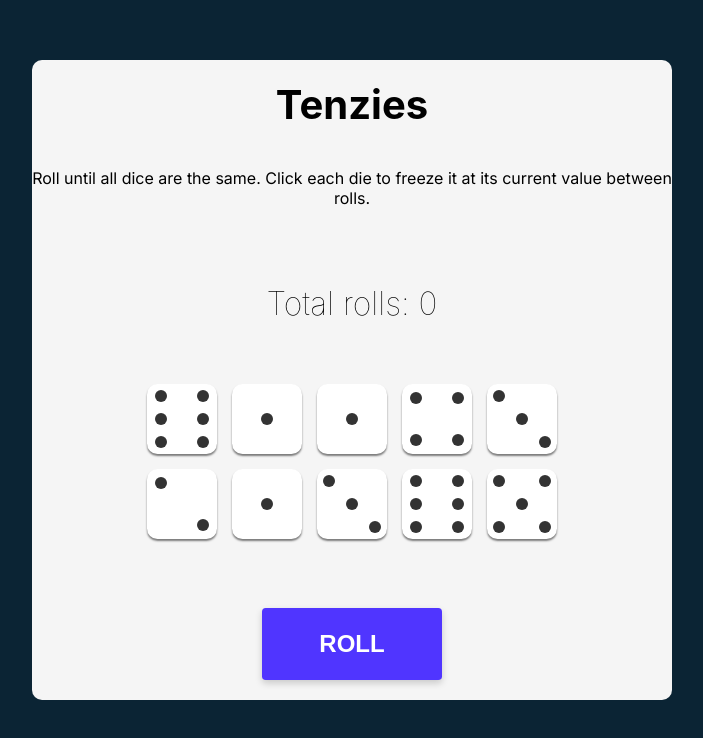
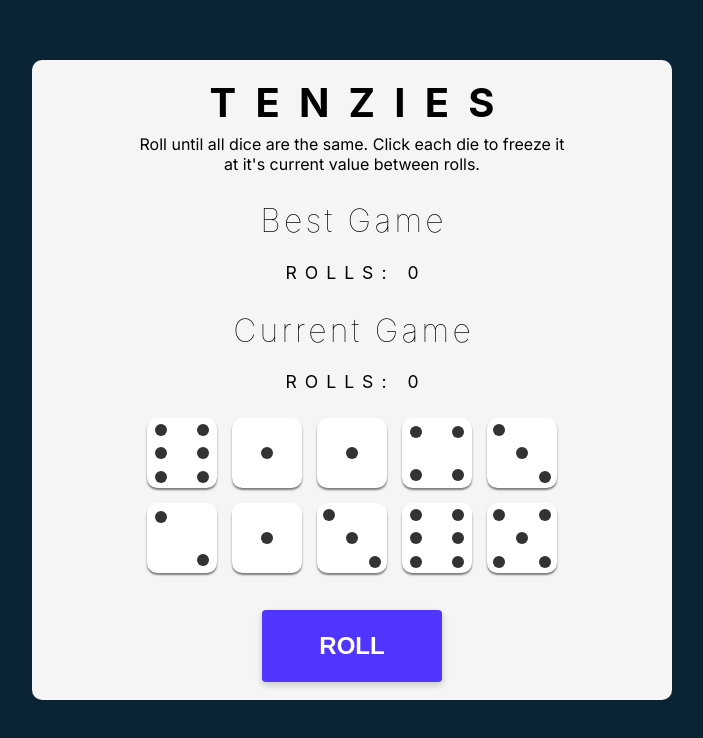
Before and after one commit to casp3rus/tenzies, a React (Create React App) app: page / in a window 1280 px wide. Shown: the top 738 px of the page, without its empty margins (288-991 px from the left). Built offline with nearby package versions, Linux system fonts and the light colour scheme.

Commit message:
Add functionality to track current and best game

```diff
--- a/src/App.css
+++ b/src/App.css
@@ -8,28 +8,45 @@ main {
   margin: 60px 40px;
   background-color: #F5F5F5;
   border-radius: 10px;
+  padding: 15px;
 }
 
 .title {
     font-size: 40px;
     margin: 0;
+    letter-spacing: 1.2rem;
+    margin-right: -1.2rem;
+    text-transform: uppercase;
 }
 
 .instructions {
     font-family: 'Inter', sans-serif;
     font-weight: 400;
-    margin-top: 0;
+    margin: 0;
     text-align: center;
+    max-width: 70%;
 }
 
 .stats {
   font-weight: 100;
+  letter-spacing: .2rem;
+  margin-right: -.2rem;
+}
+
+.stats--details {
+  display: flex;
+  justify-content: center;
+  text-transform: uppercase;
+  letter-spacing: .5rem;
+  margin-right: -.5rem;
+  font-size: 1.1rem;;
 }
 
 .dice-container {
   display: grid;
   grid-template-columns: repeat(5, 1fr);
   gap: 15px;
+  margin-top: 20px;
 }
 
 .face {
@@ -92,5 +109,5 @@ main {
   border: none;
   border-radius: 3.81277px;
   margin-top: 30px;
-  /* padding: 5px; */
+  cursor: pointer;
 }
--- a/src/App.js
+++ b/src/App.js
@@ -1,11 +1,18 @@
 import { useEffect, useState } from 'react';
 import './App.css';
 import Die from './components/Die';
+import Stats from './components/Stats'
 import { nanoid } from 'nanoid';
 import Confetti from 'react-confetti';
 
 
 function App() {
+  const bestGameRoll = JSON.parse(localStorage.getItem('tenziesRolls'));
+
+  const bestGame = {
+    rolls: bestGameRoll ? bestGameRoll : 0,
+    time: 0,
+  }
 
   const [dice, setDice] = useState(allNewDice())
   const [tenzies, setTenzies] = useState(false)
@@ -16,6 +23,7 @@ function App() {
       setTenzies(true) :
       console.log('Keep Rolling')
   }, [dice])
+
 
   function generateNewDie() {
     return {
@@ -29,11 +37,18 @@ function App() {
     return Array.from({ length: 10 }, () => generateNewDie())
   }
 
+  function saveBestGame() {
+    if (bestGame.rolls === 0 || bestGame.rolls > rolls) {
+      localStorage.setItem('tenziesRolls', JSON.stringify(rolls))
+    }
+  }
+
   function rollDice() {
     if (!tenzies) {
       setDice(prevDice => prevDice.map(die => die.isHeld ? die : generateNewDie()))
       setRolls(prevRolls => prevRolls + 1)
     } else {
+      saveBestGame()
       setTenzies(false)
       setRolls(0)
       setDice(allNewDice())
@@ -59,8 +74,9 @@ function App() {
     <main>
       {tenzies && <Confetti />}
       <h1 className="title">Tenzies</h1>
-      <p className="instructions">Roll until all dice are the same. Click each die to freeze it at its current value between rolls.</p>
-      <h1 className='stats'>Total rolls: {rolls}</h1>
+      <p className="instructions">Roll until all dice are the same. Click each die to freeze it at it's current value between rolls.</p>
+      <Stats title={'Best'} rolls={bestGame.rolls} />
+      <Stats title={'Current'} rolls={rolls} />
       <div className="dice-container">
         {diceElements}
       </div>
--- /dev/null
+++ b/src/components/Stats.js
@@ -0,0 +1,11 @@
+export default function Stats({ rolls, title, time }) {
+  return (
+    <div>
+      <h1 className='stats'>{`${title} Game`}</h1>
+      <div className='stats--details'>
+        <span>rolls: {rolls}</span>
+        {/* <span>{title === 'Current' && time }</span> */}
+      </div>
+    </div>
+  )
+}
```
